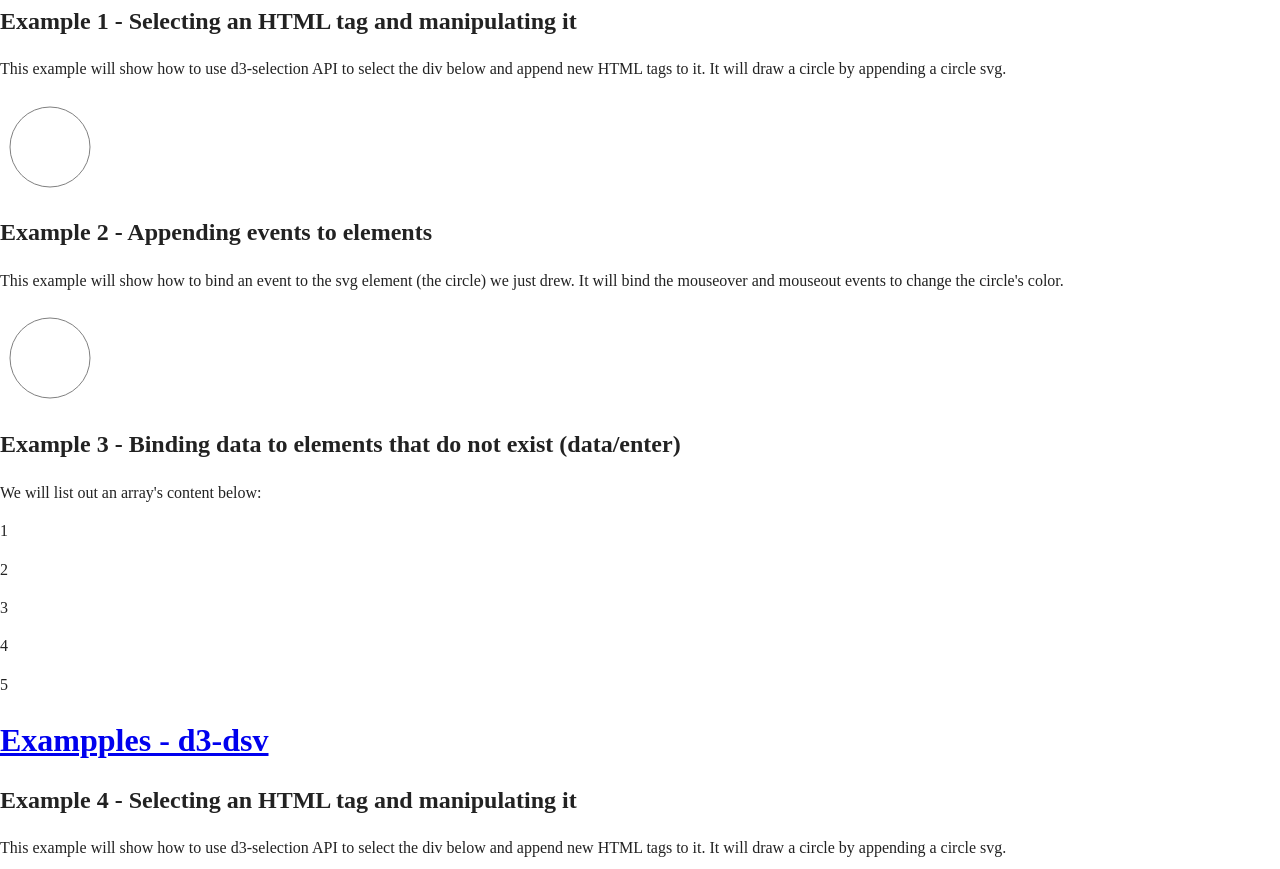
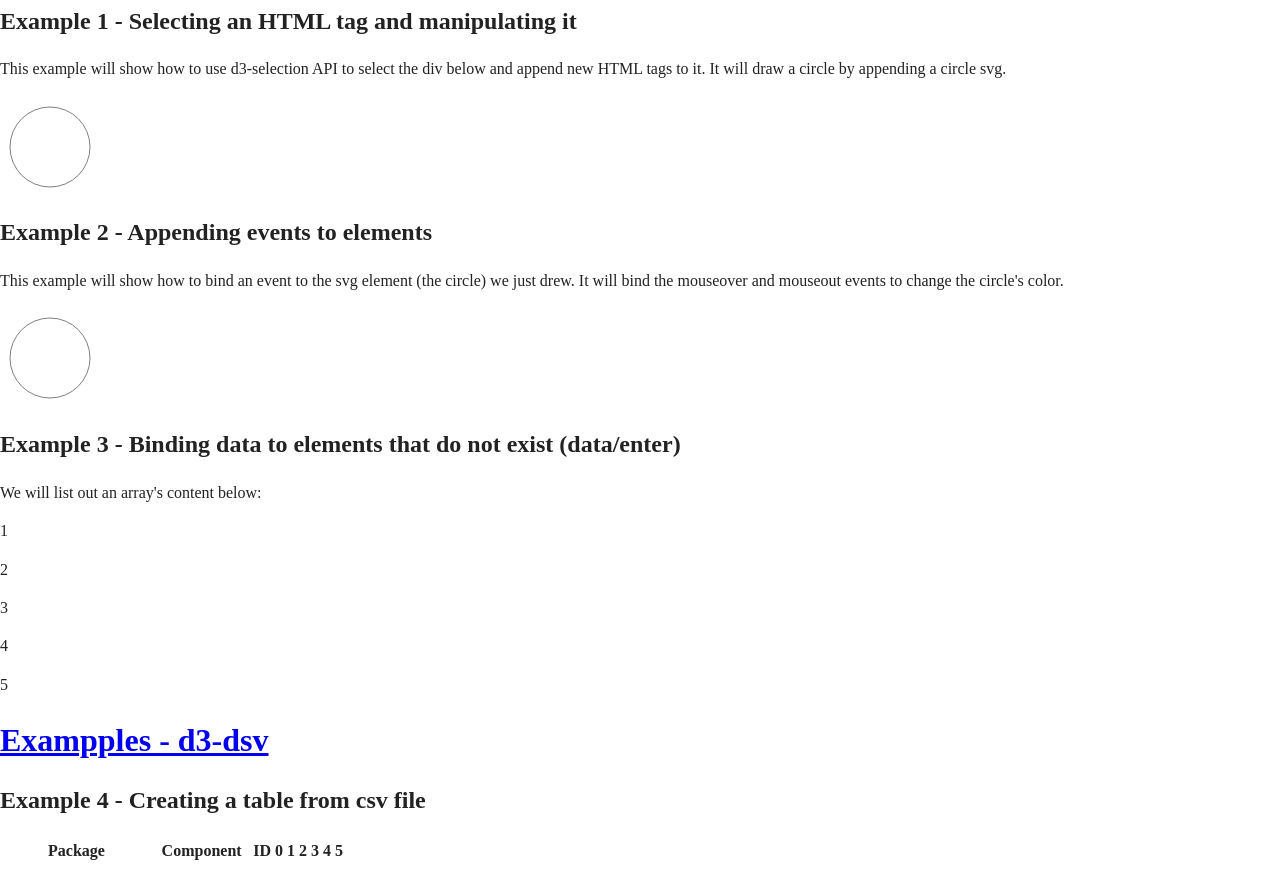
Before and after one commit to flexilef/AVMatrix, a plain HTML site: page index.html in a window 1280 px wide. Shown: the part 83-952 px from the top of the page. Drawn offline with nearby package versions, Linux system fonts and the light colour scheme.

Commit message:
Saving work: example of creating a table of the data in a csv file

```diff
--- /dev/null
+++ b/deldroid-input/domain-explicit-communication-1.csv
@@ -0,0 +1,7 @@
+Package,Component,ID,0,1,2,3,4,5
+edu.uci.seal.fungame,LevelUp,0,0,0,0,0,0,0
+edu.uci.seal.fungame,Main,1,1,0,0,0,0,0
+edu.uci.seal.messaging,ListMsgs,2,0,0,0,0,0,0
+edu.uci.seal.messaging,Composer,3,0,0,0,0,0,0
+edu.uci.seal.messaging,Sender,4,0,0,0,0,0,0
+System,SystemService,5,0,0,0,0,0,0
--- a/index.html
+++ b/index.html
@@ -38,10 +38,11 @@
 
         <a href="https://github.com/d3/d3-dsv"><h1>Exampples - d3-dsv</h1></a>
 
-        <h2>Example 4 - Selecting an HTML tag and manipulating it</h2>
-        <p>This example will show how to use d3-selection API to select the div below
-            and append new HTML tags to it. It will draw a circle by appending a circle svg.</p>
-        <div id="example1"></div>
+        <h2>Example 4 - Creating a table from csv file</h2>
+        <p></p>
+        <div id="example4"></div>
+
+        <div id="example5"></div>
 
         <script src="js/vendor/d3.min.js"></script>
         <script src="js/vendor/modernizr-3.5.0.min.js"></script>
--- a/js/main.js
+++ b/js/main.js
@@ -51,3 +51,99 @@ var list = d3.select("#example3")
     .text(function(d) {
             return d;
         });
+
+/*
+Example 4
+ */
+
+var domain_explicit_csv = d3.csv("deldroid-input/domain-explicit-communication-1.csv",
+    function(error, data) {
+        if (error) throw error;
+        console.log(data); // [{"Hello": "world"}, …]
+
+        //csv file is loaded as data: an array of objects and an array (of the column names)
+        drawTableFromCsv(data)
+    });
+
+
+//create a table of one row
+
+function drawTableFromCsv(data) {
+    console.log("COLUMNS:" + data.columns.length);
+    var cols = data.columns;
+
+    var tableHeader = d3.select("#example4")
+        .append("table")
+        .attr("id", "domain-table")
+        .selectAll("th")
+        .data(data.columns)
+        .enter()
+        .append("th")
+        .text( function(d) { return d; });
+
+    var tableRows = d3.select("#domain-table")
+        .selectAll("tr")
+        .data(data)
+        .enter()
+        .append("tr");
+
+    //This can be the header... now just have to extract the data
+    var tableData = tableRows.append("td")
+        .text(function(d) { return d['Package']; })
+        .append("td");
+
+    //Table row data
+    //TODO: All of this needs to be looped... or even better use d3 selection mechanisms
+    tableRows.append("td")
+        .text(function(d) { return d['Component']; })
+        .append("td");
+
+    tableRows.append("td")
+        .text(function(d) { return d['ID']; })
+        .append("td");
+
+    tableRows.append("td")
+        .text(function(d) { return d['0']; })
+        .append("td");
+
+    tableRows.append("td")
+        .text(function(d) { return d['1']; })
+        .append("td");
+
+    tableRows.append("td")
+        .text(function(d) { return d['2']; })
+        .append("td");
+
+    tableRows.append("td")
+        .text(function(d) { return d['3']; })
+        .append("td");
+
+    tableRows.append("td")
+        .text(function(d) { return d['4']; })
+        .append("td");
+
+    tableRows.append("td")
+        .text(function(d) { return d['5']; })
+        .append("td");
+}
+
+//
+//
+// var matrix = [
+//     [11975,  5871, 8916, 2868, 1],
+//     [ 1951, 10048, 2060, 6171, 2],
+//     [ 8010, 16145, 8090, 8045, 3],
+//     [ 1013,   990,  940, 6907, 4]
+// ];
+//
+// var tr = d3.select("#example5")
+//     .append("table")
+//     .selectAll("tr")
+//     .data(matrix)
+//     .enter().append("tr");
+//
+// var td = tr.selectAll("td")
+//     .data(function(d) { return d; })
+//     .enter().append("td")
+//     .text(function(d) { return d; });
+//
```
Also changed, not shown: 1 other file.
